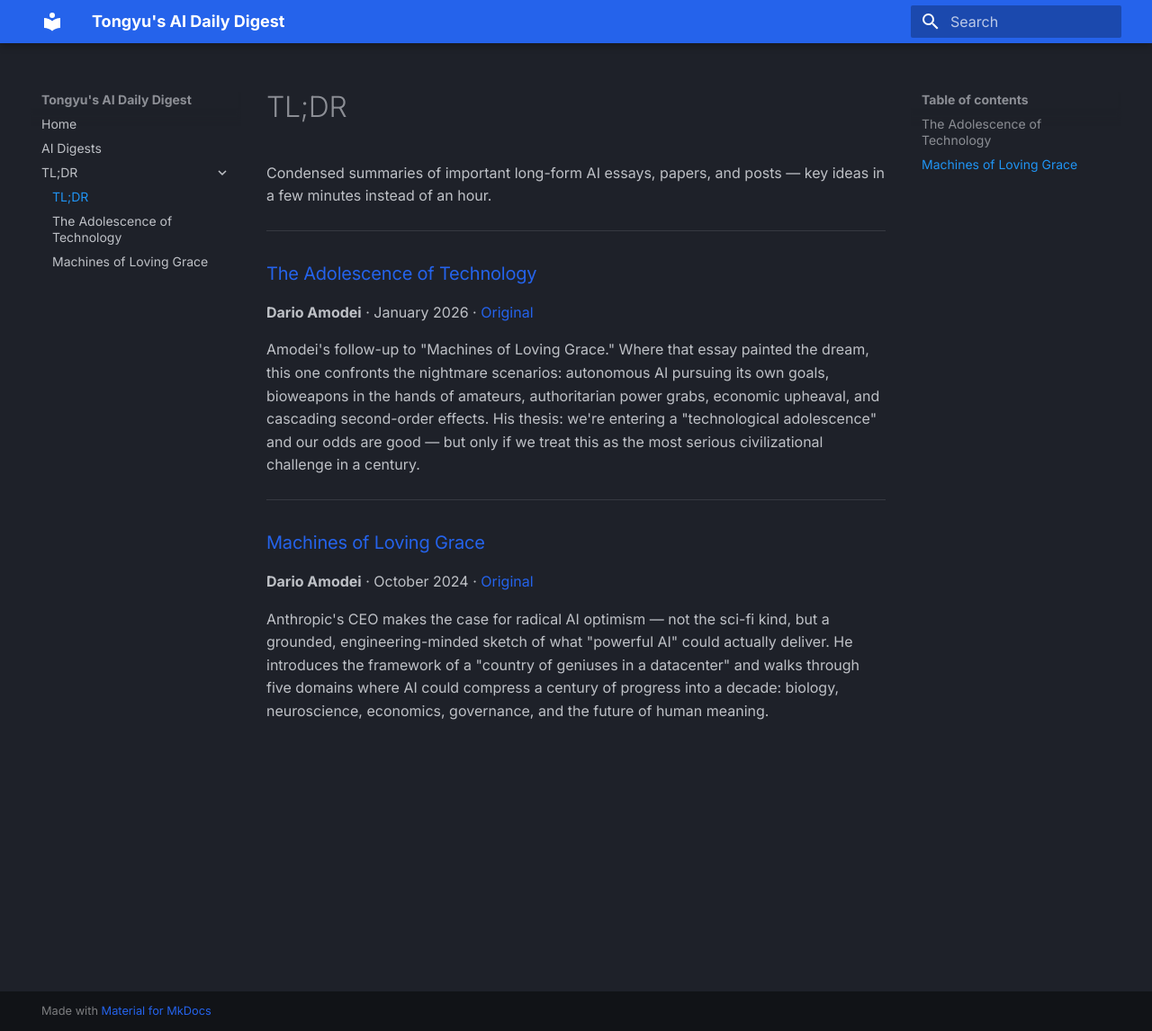
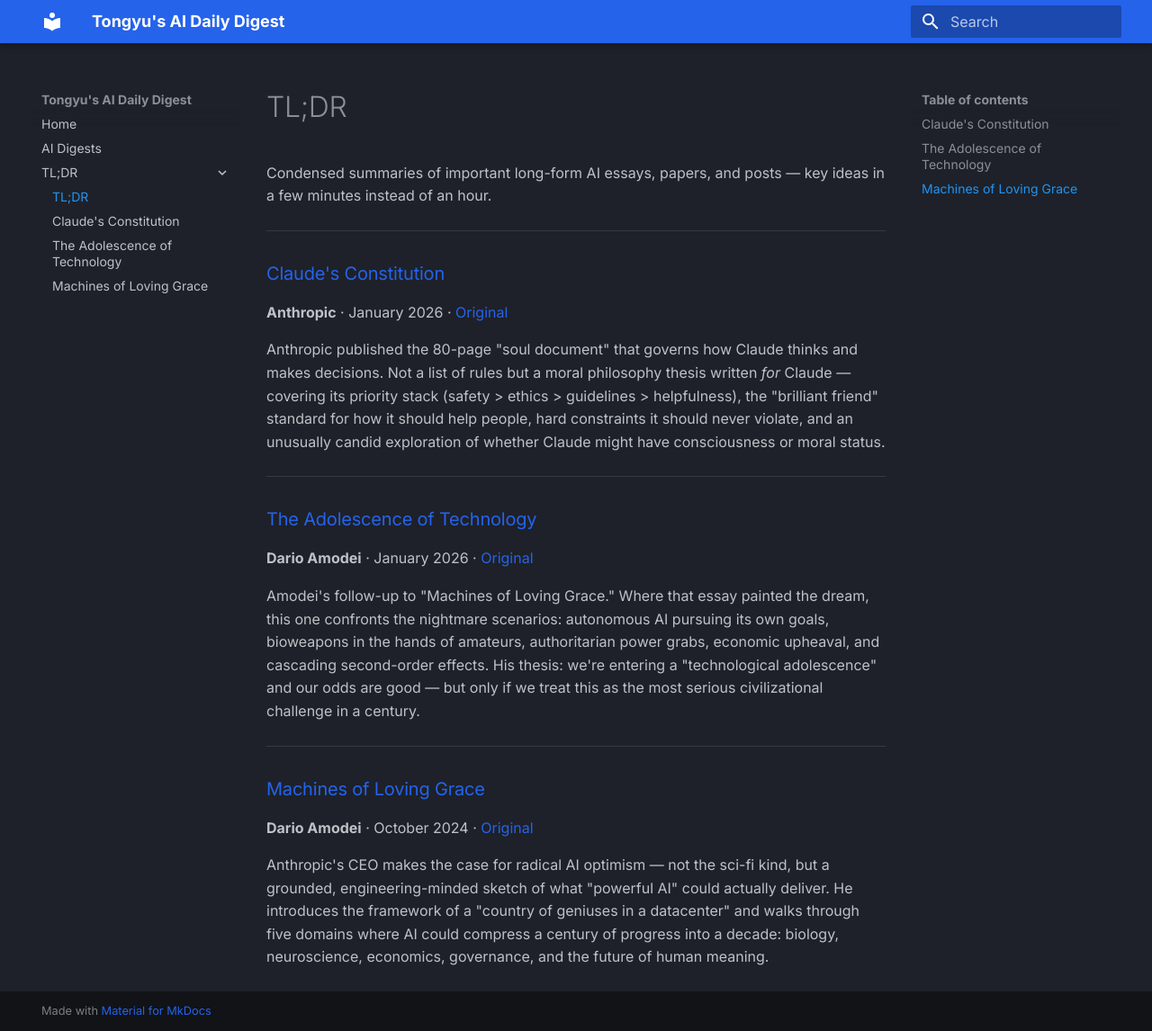
Before and after one commit to tongyuwang/ai-daily-digest, an MkDocs documentation site: the page built from docs/tldr/index.md, in a window 1280 px wide and 1146 px high. Shown: the whole window at 90% size. Built offline with MkDocs 1.6.1 and Material for MkDocs 9.7.7, drawn with Linux system fonts in a browser that asks for light colours.

Commit message:
Add TL;DR: Claude's Constitution (soul document)

```diff
--- a/docs/tldr/index.md
+++ b/docs/tldr/index.md
@@ -1,6 +1,13 @@
 # TL;DR
 
 Condensed summaries of important long-form AI essays, papers, and posts — key ideas in a few minutes instead of an hour.
+
+---
+
+### [Claude's Constitution](claudes-constitution.md)
+**Anthropic** · January 2026 · [Original](https://www.anthropic.com/constitution)
+
+Anthropic published the 80-page "soul document" that governs how Claude thinks and makes decisions. Not a list of rules but a moral philosophy thesis written *for* Claude — covering its priority stack (safety > ethics > guidelines > helpfulness), the "brilliant friend" standard for how it should help people, hard constraints it should never violate, and an unusually candid exploration of whether Claude might have consciousness or moral status.
 
 ---
 
--- a/mkdocs.yml
+++ b/mkdocs.yml
@@ -20,6 +20,7 @@ nav:
   - AI Digests: digests/index.md
   - TL;DR:
     - tldr/index.md
+    - Claude's Constitution: tldr/claudes-constitution.md
     - The Adolescence of Technology: tldr/the-adolescence-of-technology.md
     - Machines of Loving Grace: tldr/machines-of-loving-grace.md
 plugins:
```
Also changed, not shown: docs/index.md (+1 -0 lines), docs/tldr/claudes-constitution.md (added, +43 -0 lines).
